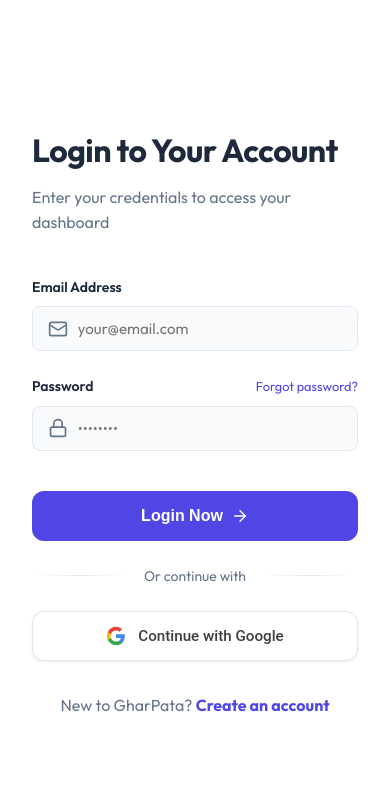
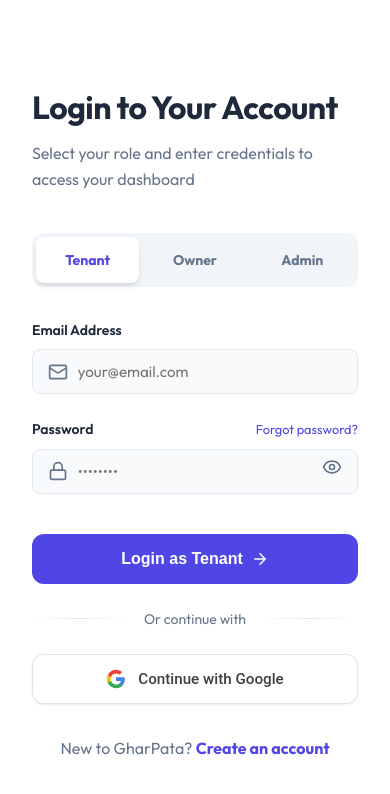
Before and after one commit to avi1-1/FYPprojectGharpata, a React (Vite) app in the folder Frontend/: page /login in a window 390 px wide. Shown: the top 794 px of the page. Built offline with nearby package versions, Linux system fonts and the light colour scheme; no server answers.

Commit message:
Implement authentication UI components
- Add login page with form validation
- Add registration page with role selection
- Implement responsive design for auth pages
- Add consistent styling and theme

```diff
--- a/Frontend/src/pages/LoginPage.css
+++ b/Frontend/src/pages/LoginPage.css
@@ -133,6 +133,42 @@
   color: var(--text-muted);
 }
 
+.role-selection-tabs {
+  display: flex;
+  background-color: #f1f5f9;
+  padding: 0.25rem;
+  border-radius: var(--radius-md);
+  margin-bottom: 2rem;
+  gap: 0.25rem;
+}
+
+.role-tab {
+  flex: 1;
+  text-align: center;
+  padding: 0.75rem 0.5rem;
+  border-radius: calc(var(--radius-md) - 0.25rem);
+  font-size: 0.875rem;
+  font-weight: 700;
+  color: var(--text-muted);
+  cursor: pointer;
+  transition: all 0.2s cubic-bezier(0.4, 0, 0.2, 1);
+  display: flex;
+  align-items: center;
+  justify-content: center;
+  gap: 0.5rem;
+}
+
+.role-tab:hover {
+  color: var(--primary);
+  background-color: rgba(255, 255, 255, 0.5);
+}
+
+.role-tab.active {
+  background-color: white;
+  color: var(--primary);
+  box-shadow: 0 4px 6px -1px rgb(0 0 0 / 0.1), 0 2px 4px -2px rgb(0 0 0 / 0.1);
+}
+
 .auth-form {
   display: flex;
   flex-direction: column;
@@ -189,6 +225,23 @@
 
 .input-with-icon input:focus+.input-icon {
   color: var(--primary);
+}
+
+.password-toggle-icon {
+  position: absolute;
+  right: 1rem;
+  color: var(--text-muted);
+  cursor: pointer;
+  transition: color 0.2s;
+}
+
+.password-toggle-icon:hover {
+  color: var(--primary);
+}
+
+.input-with-icon input[type="password"],
+.input-with-icon input[type="text"] {
+  padding-right: 3rem;
 }
 
 .auth-btn {
--- a/Frontend/src/pages/LoginPage.jsx
+++ b/Frontend/src/pages/LoginPage.jsx
@@ -2,24 +2,45 @@
 
 import { useState } from "react"
 import { useNavigate, Link } from "react-router-dom"
-import { Home, LogIn, Mail, Lock, ArrowRight, CheckCircle2 } from "lucide-react"
+import { Home, LogIn, Mail, Lock, ArrowRight, CheckCircle2, Eye, EyeOff } from "lucide-react"
 import GoogleButton from "../components/GoogleButton"
 import { login } from "../api/auth"
 import "./LoginPage.css"
 
 function LoginPage({ setToken, setUser }) {
   const navigate = useNavigate()
-  const [formData, setFormData] = useState({ email: "", password: "" })
+  const [formData, setFormData] = useState({ email: "", password: "", role: "tenant" })
   const [error, setError] = useState("")
   const [loading, setLoading] = useState(false)
+  const [showPassword, setShowPassword] = useState(false)
 
   const handleChange = (e) => {
     setFormData({ ...formData, [e.target.name]: e.target.value })
   }
 
+  const handleRoleSelect = (role) => {
+    setFormData({ ...formData, role })
+  }
+
   const handleSubmit = async (e) => {
     e.preventDefault()
     setError("")
+
+    // Validate Email - Accept both Gmail and GharPata
+    if (!formData.email) {
+      setError("Email is required.")
+      return
+    }
+
+    const emailLower = formData.email.toLowerCase()
+    const isGmailValid = emailLower.endsWith('@gmail.com')
+    const isGharPataValid = emailLower.endsWith('@gharpata.com')
+
+    if (!isGmailValid && !isGharPataValid) {
+      setError("Please use a valid Gmail or GharPata email address")
+      return
+    }
+
     setLoading(true)
 
     try {
@@ -55,6 +76,12 @@ function LoginPage({ setToken, setUser }) {
     setError(errorMessage)
   }
 
+  const roles = [
+    { id: 'tenant', label: 'Tenant', icon: <ArrowRight size={16} /> },
+    { id: 'landlord', label: 'Owner', icon: <ArrowRight size={16} /> },
+    { id: 'admin', label: 'Admin', icon: <ArrowRight size={16} /> }
+  ]
+
   return (
     <div className="login-page">
       <div className="auth-split-container">
@@ -88,7 +115,20 @@ function LoginPage({ setToken, setUser }) {
           <div className="form-container">
             <div className="form-header">
               <h2>Login to Your Account</h2>
-              <p>Enter your credentials to access your dashboard</p>
+              <p>Select your role and enter credentials to access your dashboard</p>
+            </div>
+
+            {/* Role Selection */}
+            <div className="role-selection-tabs">
+              {roles.map(role => (
+                <div
+                  key={role.id}
+                  className={`role-tab ${formData.role === role.id ? 'active' : ''}`}
+                  onClick={() => handleRoleSelect(role.id)}
+                >
+                  <span>{role.label}</span>
+                </div>
+              ))}
             </div>
 
             {error && <div className="auth-alert alert-error">{error}</div>}
@@ -112,23 +152,26 @@ function LoginPage({ setToken, setUser }) {
               <div className="form-group-custom">
                 <div className="label-row">
                   <label>Password</label>
-                  <Link to="/forgot-password" title="Coming soon!" style={{ fontSize: '0.8rem', color: 'var(--primary)', textDecoration: 'none' }}>Forgot password?</Link>
+                  <Link to="/forgot-password" style={{ fontSize: '0.8rem', color: 'var(--primary)', textDecoration: 'none' }}>Forgot password?</Link>
                 </div>
                 <div className="input-with-icon">
                   <Lock size={20} className="input-icon" />
                   <input
-                    type="password"
+                    type={showPassword ? "text" : "password"}
                     name="password"
                     value={formData.password}
                     onChange={handleChange}
                     required
                     placeholder="••••••••"
                   />
+                  <div className="password-toggle-icon" onClick={() => setShowPassword(!showPassword)}>
+                    {showPassword ? <EyeOff size={20} /> : <Eye size={20} />}
+                  </div>
                 </div>
               </div>
 
               <button type="submit" className="auth-btn btn-primary-auth" disabled={loading}>
-                {loading ? "Verifying..." : <>Login Now <ArrowRight size={18} /></>}
+                {loading ? "Verifying..." : <>Login as {formData.role.charAt(0).toUpperCase() + formData.role.slice(1)} <ArrowRight size={18} /></>}
               </button>
             </form>
 
@@ -137,6 +180,7 @@ function LoginPage({ setToken, setUser }) {
             <GoogleButton
               onSuccess={handleGoogleSuccess}
               onError={handleGoogleError}
+              role={formData.role}
             />
 
             <div className="auth-footer">
--- a/Frontend/src/pages/RegisterPage.css
+++ b/Frontend/src/pages/RegisterPage.css
@@ -156,6 +156,48 @@
   display: flex;
   flex-direction: column;
   gap: 2rem;
+}
+
+.role-selection-tabs-register {
+  display: flex;
+  background-color: #f1f5f9;
+  padding: 0.35rem;
+  border-radius: var(--radius-md);
+  gap: 0.5rem;
+}
+
+.role-tab-register {
+  flex: 1;
+  text-align: center;
+  padding: 1rem 0.75rem;
+  border-radius: var(--radius-sm);
+  font-size: 0.95rem;
+  font-weight: 700;
+  color: var(--text-muted);
+  cursor: pointer;
+  transition: all 0.25s cubic-bezier(0.4, 0, 0.2, 1);
+  display: flex;
+  flex-direction: column;
+  align-items: center;
+  gap: 0.5rem;
+  background-color: transparent;
+  border: 2px solid transparent;
+}
+
+.role-tab-register:hover {
+  color: var(--primary);
+  background-color: rgba(255, 255, 255, 0.4);
+}
+
+.role-tab-register.active {
+  background-color: white;
+  color: var(--primary);
+  border-color: var(--primary-light);
+  box-shadow: 0 10px 15px -3px rgba(0, 0, 0, 0.05);
+}
+
+.role-tab-register span {
+  font-size: 0.875rem;
 }
 
 .form-grid {
--- a/Frontend/src/pages/RegisterPage.jsx
+++ b/Frontend/src/pages/RegisterPage.jsx
@@ -112,6 +112,28 @@ function RegisterPage({ setToken, setUser }) {
     e.preventDefault()
     setError("")
     setSuccess("")
+
+    // Validate Email - Gmail for regular users, GharPata for admins
+    if (!formData.email) {
+      setError("Email is required.")
+      return
+    }
+
+    const emailLower = formData.email.toLowerCase()
+    const isGmailValid = emailLower.endsWith('@gmail.com')
+    const isGharPataValid = emailLower.endsWith('@gharpata.com')
+
+    if (formData.role === 'admin') {
+      if (!isGharPataValid) {
+        setError("Admin accounts must use gharpata.com email (e.g., admin@gharpata.com)")
+        return
+      }
+    } else {
+      if (!isGmailValid) {
+        setError("Please use a valid Gmail address (e.g., name@gmail.com)")
+        return
+      }
+    }
 
     const phoneRegex = /^9\d{9}$/
     if (!formData.phone) {
@@ -260,14 +282,23 @@ function RegisterPage({ setToken, setUser }) {
                   </div>
                 </div>
 
-                <div className="form-group-custom">
+                <div className="form-group-custom full-width">
                   <label>I am a...</label>
-                  <div className="input-with-icon">
-                    <Briefcase size={18} className="input-icon" />
-                    <select name="role" value={formData.role} onChange={handleChange}>
-                      <option value="tenant">Tenant (Looking for home)</option>
-                      <option value="landlord">Landlord (Listing properties)</option>
-                    </select>
+                  <div className="role-selection-tabs-register">
+                    <div
+                      className={`role-tab-register ${formData.role === 'tenant' ? 'active' : ''}`}
+                      onClick={() => setFormData({ ...formData, role: 'tenant' })}
+                    >
+                      <UserPlus size={18} />
+                      <span>Tenant</span>
+                    </div>
+                    <div
+                      className={`role-tab-register ${formData.role === 'landlord' ? 'active' : ''}`}
+                      onClick={() => setFormData({ ...formData, role: 'landlord' })}
+                    >
+                      <Briefcase size={18} />
+                      <span>Landlord</span>
+                    </div>
                   </div>
                 </div>
 
```
